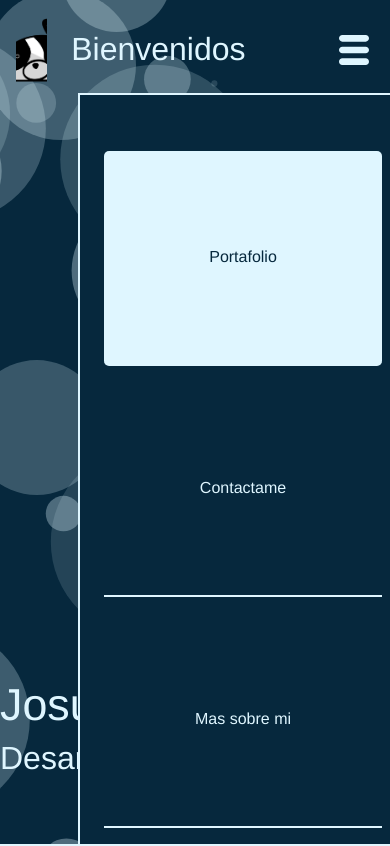
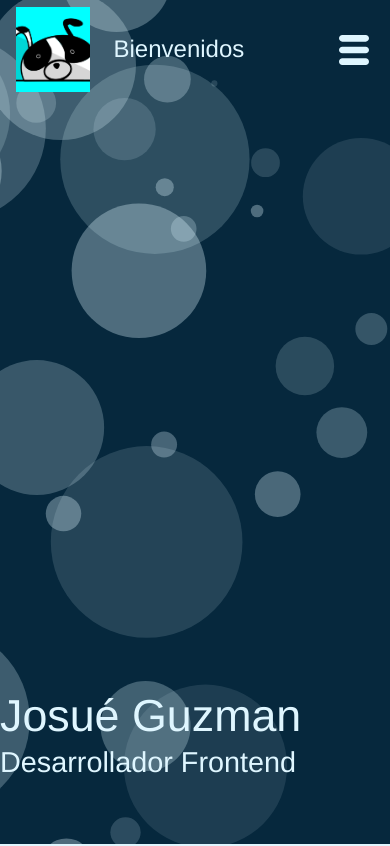
Before and after one commit to JosueElutiche24/PortafolioProfesional, a Next.js app: page / in a window 390 px wide. Shown: the top 846 px of the page. Built offline with nearby package versions, Linux system fonts and the light colour scheme.

Commit message:
Corrección a los estilos del header

```diff
--- a/components/layout/NavMenu.jsx
+++ b/components/layout/NavMenu.jsx
@@ -20,11 +20,13 @@ export default function NavMenu({title}) {
     <header className={styles.headerIndex}>
     <Particulario/>
     <div className={styles.div_header}>
-        <img src="/LogoLaits1.png" className={styles.header__img}/>
+        <div className={styles.header__logoTitle}>
+        <div className={styles.header__imgContainer}><img src="/LogoLaits1.png" className={styles.header__img}/></div>
         <h1 className={styles.header__h1}>Bienvenidos</h1>
+        </div>
         <nav className={styles.header__nav}>
             <button onClick={BurguerBtn} className={styles.header__Burguer}><TiThMenu/></button>
-            <div className={styles.header__nav__Responsive}>
+            <div className={styles.header__nav__Responsive+" "+styles.menuBurguerOnOff}>
                 <div className={styles.header__nav__Responsive__flexor}>
                 <Link href="/"><a className={styles.header__nav__a+" "+styles.header__nav__a_Selected}>Portafolio</a></Link>
                 <Link href="/contact"><a className={styles.header__nav__a} >Contactame</a></Link>
@@ -43,11 +45,13 @@ export default function NavMenu({title}) {
     <header className={styles.header}>
     <Particulario/>
     <div className={styles.div_header}>
-        <img src="/LogoLaits1.png" className={styles.header__img}/>
-        <h1 className={styles.header__h1}>Bienvenidos</h1>
+      <div className={styles.header__logoTitle}>
+          <div className={styles.header__imgContainer}><img src="/LogoLaits1.png" className={styles.header__img}/></div>
+          <h1 className={styles.header__h1}>Bienvenidos</h1>
+      </div>
         <nav className={styles.header__nav}>
           <button onClick={BurguerBtn} className={styles.header__Burguer}><TiThMenu/></button>
-            <div className={styles.header__nav__Responsive}>
+            <div className={styles.header__nav__Responsive+" "+styles.menuBurguerOnOff}>
                 <div className={styles.header__nav__Responsive__flexor}>
                   <Link href="/"><a className={styles.header__nav__a}>Portafolio</a></Link>
                   <Link href="/contact"><a className={styles.header__nav__a+" "+styles.header__nav__a_Selected} >Contactame</a></Link>
@@ -62,11 +66,13 @@ export default function NavMenu({title}) {
     <header className={styles.header}>
     <Particulario/>
     <div className={styles.div_header}>
-        <img src="/LogoLaits1.png" className={styles.header__img}/>
-        <h1 className={styles.header__h1}>Bienvenidos</h1>
+      <div className={styles.header__logoTitle}>
+          <div className={styles.header__imgContainer}><img src="/LogoLaits1.png" className={styles.header__img}/></div>
+          <h1 className={styles.header__h1}>Bienvenidos</h1>
+      </div>
         <nav className={styles.header__nav}>
           <button onClick={BurguerBtn} className={styles.header__Burguer}><TiThMenu/></button>
-            <div className={styles.header__nav__Responsive}>
+            <div className={styles.header__nav__Responsive+" "+styles.menuBurguerOnOff}>
                 <div className={styles.header__nav__Responsive__flexor}>
                     <Link href="/"><a className={styles.header__nav__a}>Portafolio</a></Link>
                     <Link href="/contact"><a className={styles.header__nav__a} >Contactame</a></Link>
--- a/styles/modules/NavMenu.module.css
+++ b/styles/modules/NavMenu.module.css
@@ -20,16 +20,25 @@
     display: flex;
     color: #DFF6FF;
     transition: 1s;
-    justify-content: center;
     align-items: center;
     border-bottom: solid 2px transparent;
     z-index: 10;
 }
 
+.header__logoTitle{
+    display: flex;
+    height: 10vh;
+    width: 40vw;
+}
 
+    .header__imgContainer{
+        width: 10vh;
+        height: 10vh;
+        background-color: aqua;
+    }
         .header__img{
-    width: 8vw;
-    height: 10vh;
+            width: 100%;
+            height: 100%;
         }
 
     .header__h1{
@@ -40,24 +49,24 @@
         align-items: center;
     }
 
+    .header__nav{
+        width: 60vw;
+        height: 10vh;
+        display: flex;
+        justify-content: flex-end;
+    }
     .header__Burguer{
         font-size: 2.5rem;
         display: none;
     }
     .header__nav__Responsive{
-        width: 75vw;
+        width: 100%;
         height: 100%;
         display: flex;
         justify-content: flex-end;
     }
     .header__nav__Responsive__flexor{
-        width: 75vw;;
-        height: 100%;
-        display: flex;
-        justify-content: flex-end;
-    }
-    .header__nav{
-        width: 75vw;
+        width: 100%;;
         height: 100%;
         display: flex;
         justify-content: flex-end;
@@ -131,6 +140,11 @@
         .header__Burguer{
             display: block;
         }
+
+        .header__h1{
+            font-size: 1.5rem;
+        }
+
         .header__nav__Responsive{
             transition: 0.3s;
             background-color: #06283D;
@@ -170,16 +184,13 @@
 
     .divsubHeader_h1{
         font-size: 2.8rem;
-        margin-bottom: 2rem;
+        margin-bottom: 1.5rem;
     }
 
     .divsubHeader_h2{
-        font-size: 2rem;
-        margin-bottom: 2rem;
+        font-size: 1.8rem;
+        margin-bottom: 1.8rem;
     }
-
-}
-
 
     /* Dejar esto aquí abajo por temas de especificidad y cascada */
     .menuBurguerOnOff{
@@ -189,3 +200,4 @@
     .menuBurguerOnOff a{
         display: none;
     }
+}
```
Lines whose indentation alone changed are shown as unchanged.
